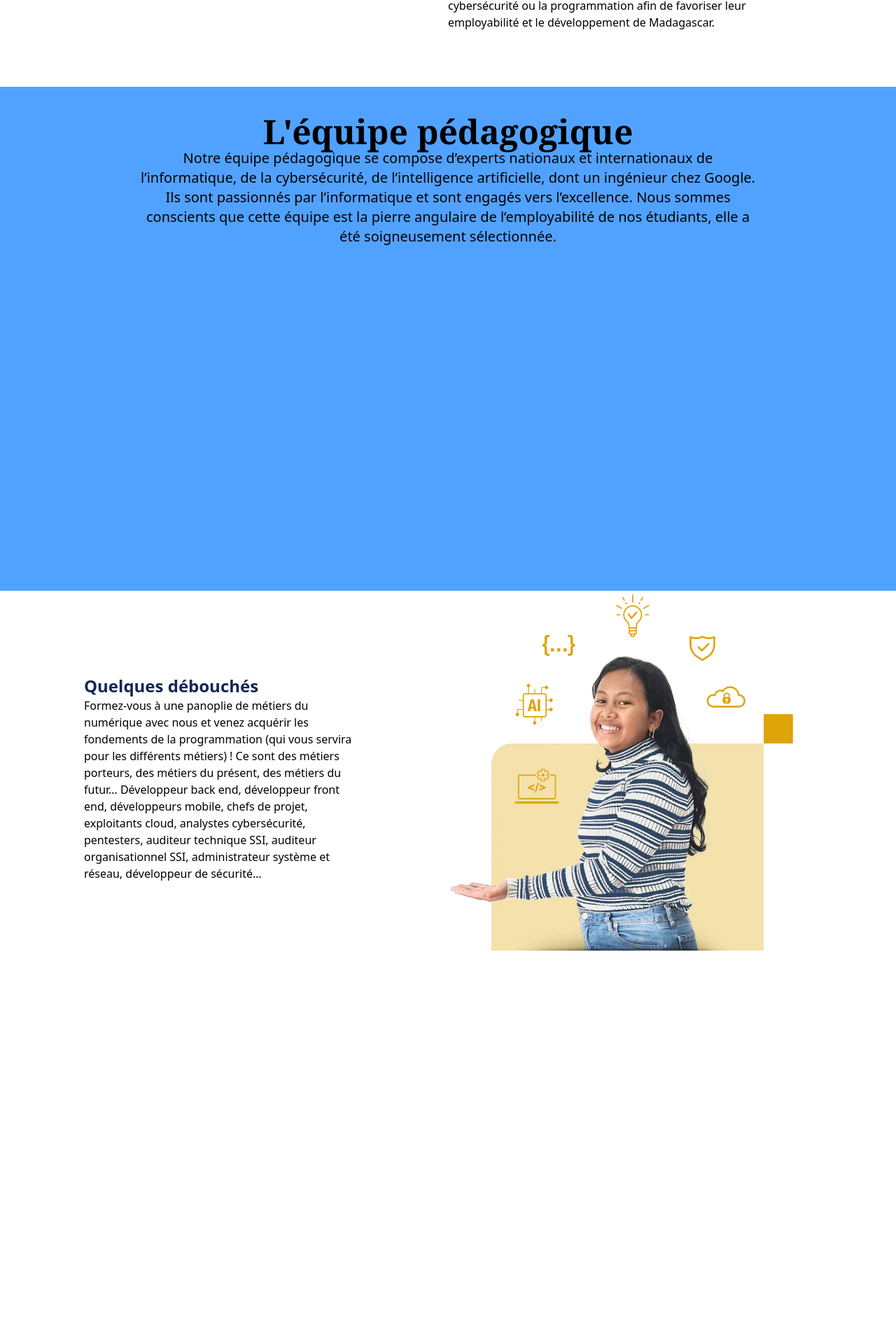
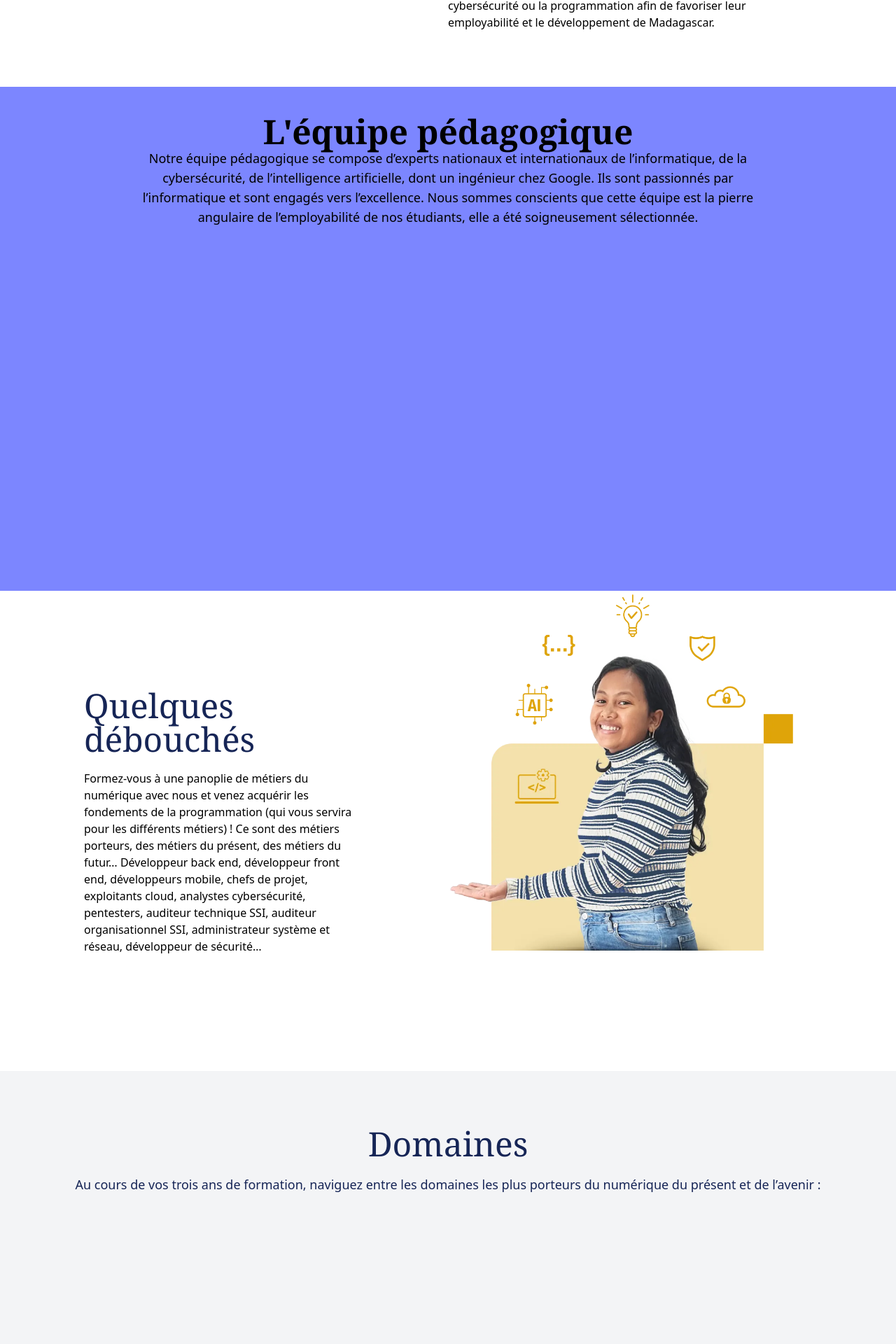
Before and after one commit to Andry-Tokiniaina/Web2-TD1-React, a React (Vite) app: page / in a window 1280 px wide. Shown: the part 1476-3396 px from the top of the page at 70% size. Before the commit the page ends 3006 px from the top, so only its background shows below. Built offline with nearby package versions, Linux system fonts and the light colour scheme.

Commit message:
ajout des bases simples jusqu'à la section programme pédagogique

```diff
--- a/src/App.jsx
+++ b/src/App.jsx
@@ -1,5 +1,6 @@
 import NavListe from "./components/NavListe"
 import Pargraphe from "./components/Paragraphe"
+import PargrapheTitre from "./components/ParagrapheTitre"
 
 function App() {
 
@@ -35,6 +36,12 @@ function App() {
        analystes cybersécurité, pentesters, auditeur technique SSI, auditeur organisationnel SSI, administrateur\
         système et réseau, développeur de sécurité…"
   }]
+  let ProgrammeText = [{
+    titre:"Le programme pédagogique",
+    texte:"Suivant le système LMD, jusqu’au Master, notre formation repose sur un programme pédagogique conçu\
+     en adéquation avec les attentes du marché. La formation est sanctionnée par un diplôme de Licence et de\
+      Master en Informatique reconnu par le MESupRes de Madagascar."
+  }]
 
   return (
     <>
@@ -63,9 +70,9 @@ function App() {
         </div>
       </div>
 
-      <div className="bg-blue-400 h-9/10 flex flex-col items-center py-10 px-50 text-center">
+      <div className="bg-indigo-400 h-9/10 flex flex-col items-center py-10 px-50 text-center">
         <h1 className="text-5xl font-bold font-serif">L'équipe pédagogique</h1>
-        <p className="text-xl">
+        <p className="text-lg">
           Notre équipe pédagogique se compose d’experts nationaux et internationaux de l’informatique,
            de la cybersécurité, de l’intelligence artificielle, dont un ingénieur chez Google.
             Ils sont passionnés par l’informatique et sont engagés vers l’excellence.
@@ -76,12 +83,33 @@ function App() {
 
       <div className="h-6/7 flex">
         <div className="w-1/2 p-30">
-          <Pargraphe elements={Debouches}/>
+          <PargrapheTitre elements={Debouches}/>
         </div>
         <div>
           <img src="src\assets\IMG-02-e1720543344824-987x1024-1.webp" alt="" className="h-3/4"/>
         </div>
       </div>
+
+      <div className="h-screen bg-gray-100 flex flex-col items-center p-15 text-center">
+        <h1 className="font-medium text-5xl font-serif text-blue-950 p-5">Domaines</h1>
+        <p className="text-blue-950 text-lg">
+          Au cours de vos trois ans de formation,
+           naviguez entre les domaines les plus porteurs
+            du numérique du présent et de l’avenir :
+        </p>
+      </div>
+
+      <div className="h-6/7 bg-indigo-400">
+
+      </div>
+
+      <div className="h-4/5 flex px-35 py-20">
+        <div className="w-1/2"><img src="src\assets\IMG-03-e1720537524581-1024x950-1.webp" alt="" className="h-1/1"/></div>
+        <div className="w-1/2">
+          <PargrapheTitre elements={ProgrammeText}/>
+        </div>
+      </div>
+
     </div>
     </>
   )
--- /dev/null
+++ b/src/components/ParagrapheTitre.jsx
@@ -0,0 +1,13 @@
+function PargrapheTitre({elements}) {
+    return (
+        <>
+            {elements.map((element) => (
+                <div>
+                    <h1 className="text-5xl text-blue-950 font-serif py-5">{element.titre}</h1>
+                    <p>{element.texte}</p>
+                </div>
+            )) }
+        </>
+    )
+}
+export default PargrapheTitre;
```
Also changed, not shown: src/assets/IMG-03-e1720537524581-1024x950-1.webp (added).
